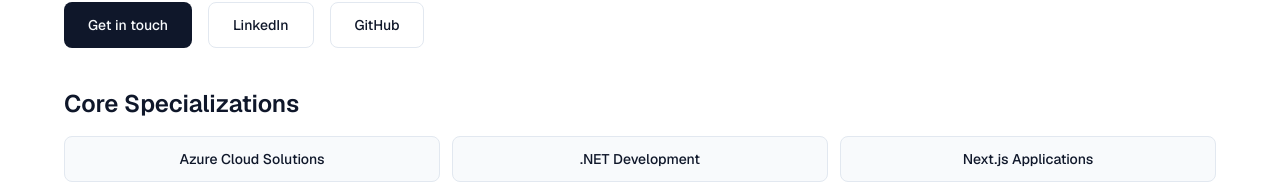
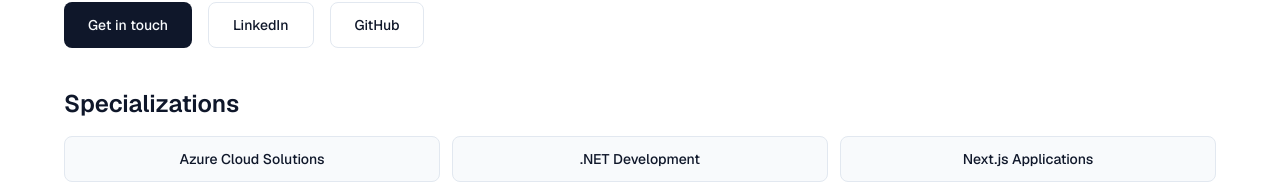
Before and after one commit to ross-slaney/rossslaney.com, a Next.js app: page / in a window 1280 px wide. Shown: the part 343-527 px from the top of the page. Built offline with nearby package versions, Linux system fonts and the light colour scheme; no server answers.

Commit message:
copy update

```diff
--- a/app/page.tsx
+++ b/app/page.tsx
@@ -87,7 +87,7 @@
         {/* Skills Section */}
         <section className="space-y-4">
           <h2 className="text-2xl font-semibold text-foreground">
-            Core Specializations
+            Specializations
           </h2>
           <div className="grid grid-cols-2 sm:grid-cols-3 gap-3">
             {skills.map((skill) => (
```
Also changed, not shown: 1 other file (tests, documents, lock files or other folders).
